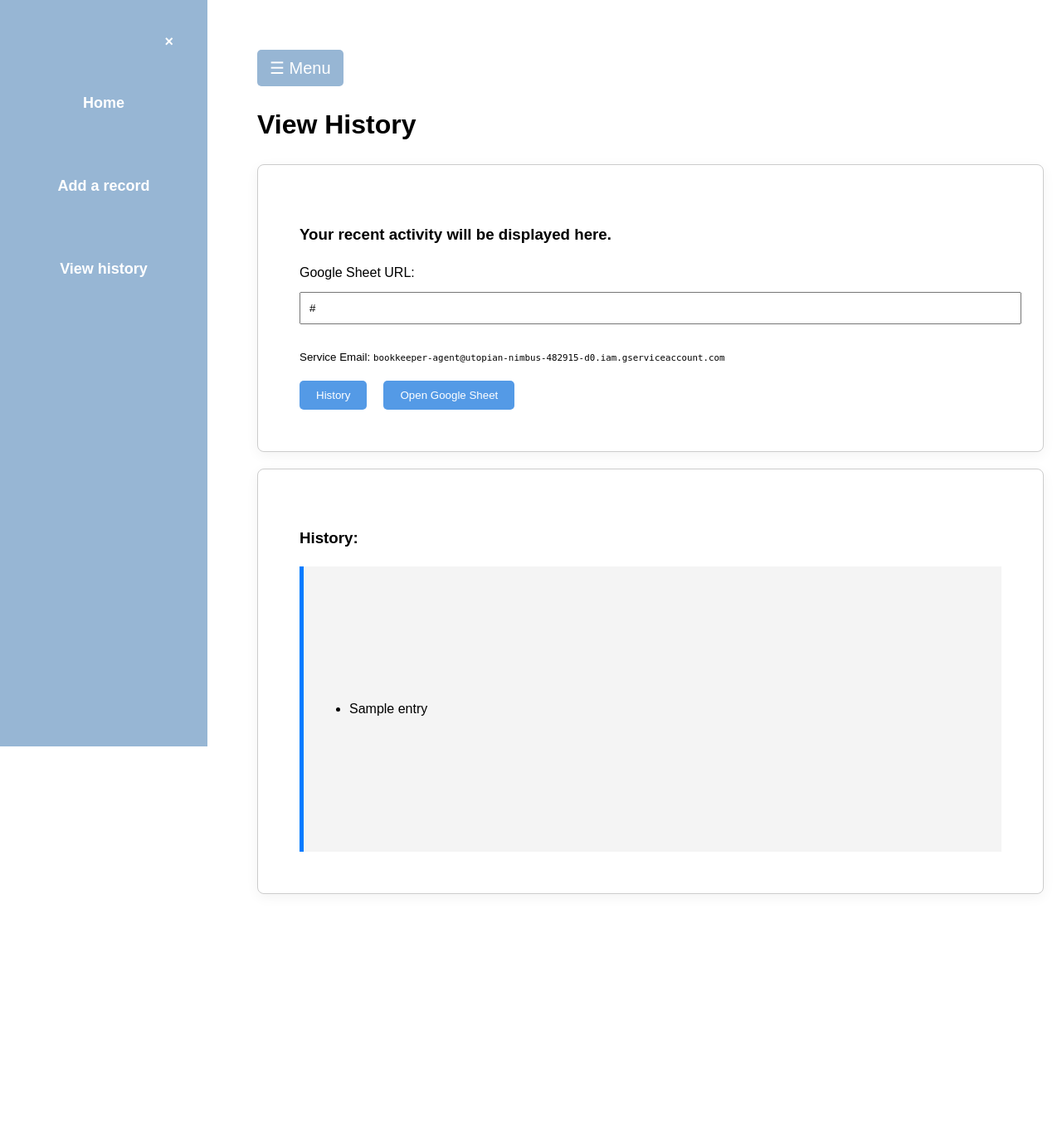
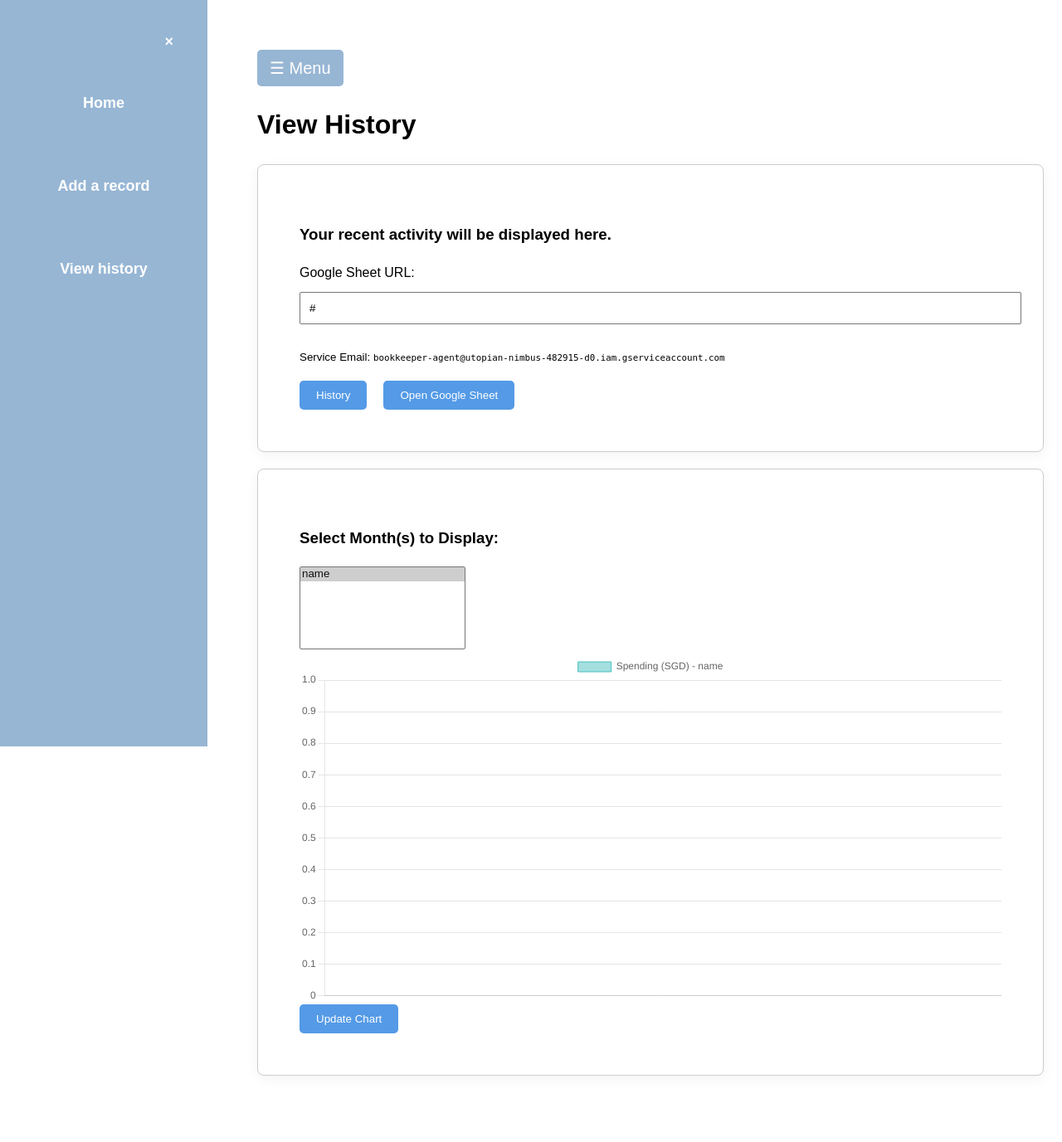
Before and after one commit to Sharon-Tseng/ai_bookkeeper, a Flask app: template templates/view_history.html in a window 1280 px wide. Shown: the whole page at 83% size. Before the commit the page ends 1078 px from the top, so only its background shows below. Run offline with Flask 3, Linux system fonts and the light colour scheme; the template is opened without the code that fills it: most values are stand-ins (such as "Sample title", 1, 10 or a date in 2020).

Commit message:
agents.py: add prompt engineering view_history.html: add charting with month selection agent_tools.py: add helper function, expense_data_tool

```diff
--- a/agent_tools.py
+++ b/agent_tools.py
@@ -4,9 +4,48 @@ from langchain.tools import tool
 from google.oauth2.service_account import Credentials
 from googleapiclient.discovery import build
 from langchain_core.runnables import RunnableConfig
+from datetime import datetime
+from collections import defaultdict
 
 # Set up Google Sheets API credentials
 SCOPES = ['https://www.googleapis.com/auth/spreadsheets']
+
+# Helper function to write data to Google Sheets
+def load_raw_expense_data(spreadsheet_id: str):
+    creds = os.getenv("GOOGLE_APP_CREDENTIALS", None)
+    info = json.loads(creds)
+    info['private_key'] = info['private_key'].replace('\\n', '\n')
+    creds = Credentials.from_service_account_info(info, scopes=SCOPES)
+    service = build('sheets', 'v4', credentials=creds)
+
+    result = service.spreadsheets().values().get(
+        spreadsheetId=spreadsheet_id,
+        range="Sheet1!A:E"
+    ).execute()
+    values = result.get('values', [])
+
+    monthly_data = defaultdict(lambda: defaultdict(float))
+    for row in values[1:]:
+        if len(row) < 5:
+            continue
+        data_str, _, _, amount_str, category = row[:5]
+        amount = float(str(amount_str).replace('$', '').replace(',', ''))
+
+        month_key = ""
+        for fmt in ("%Y/%m/%d", "%Y-%m-%d", "%Y/%m", "%Y-%m", "%d/%m/%Y", "%d-%m-%Y"):
+            try:
+                date_obj = datetime.strptime(data_str, fmt)
+                month_key = date_obj.strftime("%Y-%m")
+                break
+            except ValueError:
+                continue
+
+        if month_key:
+            monthly_data[month_key][category] += amount
+
+    sorted_months = sorted(monthly_data.keys())
+    return {"months": sorted_months, "data": {month: monthly_data[month] for month in sorted_months}}
+
 
 @tool("google_sheet_writer")
 def write_to_sheets(data_json: str, config: RunnableConfig) -> str:
@@ -58,49 +97,46 @@ def write_to_sheets(data_json: str, config: RunnableConfig) -> str:
 @tool("google_sheet_analyzer")
 def analyze_expenses(config: RunnableConfig) -> str:
     """
-    讀取並分析 Google Sheets 中的消費數據，並生成消費報告以及提供省錢建議
+    讀取 Google Sheets 並生成每月消費文字報告，用於前端 chart 顯示。
+    格式:
+    Monthly Spending Report (YYYY-MM):
+    - 類別1: $金額
+    - 類別2: $金額
     """
-    configurable = config.get("configurable", {})
-    spreadsheet_id = configurable.get("SPREADSHEET_ID", None)
-    creds_str = os.getenv("GOOGLE_APP_CREDENTIALS", None)
+    ...
+    spreadsheet_id = config.get("configurable", {}).get("SPREADSHEET_ID")
+    raw_data = load_raw_expense_data(spreadsheet_id)
 
-    if not spreadsheet_id:
-        return "SPREADSHEET_ID is not configured."
-    if not creds_str:
-        return "GOOGLE_APP_CREDENTIALS is not configured."
+    if "error" in raw_data:
+        return raw_data["error"]
 
-    try:
-        info = json.loads(creds_str)
-        info['private_key'] = info['private_key'].replace('\\n', '\n')
+    months = raw_data["months"]
+    if not months:
+        return "No data available."
 
-        creds = Credentials.from_service_account_info(info, scopes=SCOPES)
-        service = build('sheets', 'v4', credentials=creds)
+    latest_month = months[-1]
+    month_data = raw_data["data"].get(latest_month, {})
 
-        # Read data from Google Sheets
-        result = service.spreadsheets().values().get(
-            spreadsheetId=spreadsheet_id,
-            range="Sheet1!A:E"
-        ).execute()
-        values = result.get('values', [])
+    report = f"Monthly Spending Report ({latest_month}):\n"
+    for cat, amt in month_data.items():
+        report += f"- {cat}: ${amt:.2f}\n"
 
-        if not values or len(values) < 2:
-            return "No data found in the spreadsheet."
+    return report
 
-        # Summarize spending
-        summary = {}
-        for row in values:
-            if len(row) >= 2:
-                try:
-                    amount = float(str(row[0]).replace('$', '').replace(',', ''))
-                    category = row[1]
-                    summary[category] = summary.get(category, 0) + amount
-                except ValueError:
-                    continue
+@tool("expense_data_tool")
+def get_expense_data_json(config: RunnableConfig) -> str:
+    """
+    從 Google Sheets 讀取消費資料，並整理為 JSON 方便 AI 分析。
+    回傳格式:
+    {
+        "months": ["2024-12", "2025-01"],
+        "data": {
+            "2024-12": {"餐飲": 2500, "交通": 900},
+            "2025-01": {"餐飲": 3000, "交通": 1200}
+        }
+    }
+    """
+    spreadsheet_id = config.get("configurable", {}).get("SPREADSHEET_ID")
+    data = load_raw_expense_data(spreadsheet_id)
 
-        report = "Monthly Spending Report:\n"
-        for cat, amt in summary.items():
-            report += f"- {cat}: ${amt:.2f}\n"
-        return report
-
-    except Exception as e:
-        return f"Error analyzing Google Sheets: {str(e)}"
+    return json.dumps(data, ensure_ascii=False)
--- a/app.py
+++ b/app.py
@@ -1,7 +1,7 @@
-from flask import Flask, render_template, request, redirect, url_for
-import io
+from flask import Flask, json, render_template, request, redirect, url_for
 import PIL.Image as Image
 import re
+from agent_tools import load_raw_expense_data
 from agents import AccountAgents
 
 def get_spreadsheet_id(url):
@@ -41,20 +41,26 @@ def clear_all():
 
 @app.route('/view_history', methods=['GET', 'POST'])
 def view_history():
-    result = None
-    sheet_url = ""
     if request.method == 'POST':
         sheet_url = request.form.get('sheet_url')
-        spreadsheet_id = get_spreadsheet_id(sheet_url)
-        if spreadsheet_id:
-            try:
-                result = AccountAgents.analyze_expenses(spreadsheet_id)
-            except Exception as e:
-                result = f"Error: {str(e)}"
-        else:
-            result = "Error: Invalid URL."
+    else:
+        sheet_url = request.args.get('sheet_url', '')
 
-    return render_template('view_history.html',result=result, sheet_url=sheet_url)
+    if not sheet_url:
+        return render_template('view_history.html', history = {}, sheet_url="")
+
+    spreadsheet_id = get_spreadsheet_id(sheet_url)
+    if not spreadsheet_id:
+        return "Error: Invalid Google Sheet URL."
+
+    raw_data = load_raw_expense_data(spreadsheet_id)
+
+    # Get monthly data for chart
+    months = raw_data.get("months", [])
+    data = raw_data.get("data", {})
+
+    # Transform data to JSON format for charting
+    return render_template('view_history.html',history= data, sheet_url=sheet_url)
 
 @app.route('/clear_history')
 def clear_history():
--- a/static/style.css
+++ b/static/style.css
@@ -78,7 +78,7 @@ button {
     left: 0;
     background-color: #97b6d4;
     overflow-x: hidden;
-    transition: 0.5s;
+    transition: 0.3s;
     padding-top: 100px;
 }
 
@@ -93,7 +93,10 @@ button {
     font-size: 18px;
     color: white;
     display: block;
-    transition: 0.3s;
+    transition: 0.2s;
+    white-space: nowrap;
+    overflow: hidden;
+    text-overflow: ellipsis;
 }
 
 .sidebar a:hover {
--- a/templates/view_history.html
+++ b/templates/view_history.html
@@ -11,7 +11,7 @@
         <br><br>
         <a href="/app" style="color: white;" class="sidebar-item active"> Add a record  </a>
         <br><br>
-        <a href="/view_history" class="sidebar-item"> View history </a>
+        <a href="/view_history" style="color: white;" class="sidebar-item active"> View history </a>
     </div>
 
     <div id="main">
@@ -20,28 +20,30 @@
             <h1>View History</h1>
             <div class="box">
                 <h3>Your recent activity will be displayed here.</h3>
-                <form id="upload-form" method="POST" enctype="multipart/form-data">
+                <form id="upload-form" method="POST" action="/view_history" enctype="multipart/form-data">
                         <label>Google Sheet URL:</label>
                         <input type="text" name="sheet_url" placeholder="Paste URL here..." required value="{{ sheet_url }}">
                         <p><small>Service Email: <code>bookkeeper-agent@utopian-nimbus-482915-d0.iam.gserviceaccount.com</code></small></p>
-                </form>
-                <div class="button-container" style="margin-top: 15px;">
-                    <button type="submit" form="upload-form"> History </button>
-                    <button type="button" onclick="window.location.href='{{ sheet_url }}'">Open Google Sheet</button>
-            </div>
+
+                        <div class="button-container" style="margin-top: 15px;">
+                            <button type="submit" form="upload-form"> History </button>
+                            <button type="button" onclick="window.location.href='{{ sheet_url }}'">Open Google Sheet</button>
+                        </div>
+                    </form>
         </div>
         {% if history %}
         <div class="box">
-            <h3>History:</h3>
-            <div class="result">
-                <ul>
-                {% for entry in history %}
-                    <li>{{ entry }}</li>
+            <h3>Select Month(s) to Display:</h3>
+            <select id = "monthSelector" multiple style="width: 200px; height: 100px;">
+                {% for month in history.keys() %}
+                <option value="{{ month }}">{{ month }}</option>
                 {% endfor %}
-                </ul>
-            </div>
+            </select>
+            <canvas id="SpendingChart" width="400" height="200"></canvas>
+            <button id="updateChart"> Update Chart </button>
         </div>
         {% endif %}
+        <script src="https://cdn.jsdelivr.net/npm/chart.js"></script>
     </div>
 
     <script>
@@ -59,5 +61,69 @@
         }
     </script>
 
+    <script>
+    document.addEventListener('DOMContentLoaded', function() {
+        const monthData = `{{ history | tojson | safe }}`;
+        let dataObj = {};
+
+        try {
+            dataObj = JSON.parse(monthData);
+        } catch(e) {
+            console.error("Failed to parse JSON:", e);
+             return;
+        }
+
+        const canvas = document.getElementById('SpendingChart');
+        if (!canvas) return;
+        const ctx = canvas.getContext('2d');
+        let chart;
+
+        function updateChart() {
+            const select = document.getElementById('monthSelector');
+            const selectedMonths = Array.from(select.selectedOptions).map(opt => opt.value);
+
+            const combinedData = {};
+            selectedMonths.forEach(month => {
+                const monthData = dataObj[month];
+                if (!monthData) return;
+                for (const [cat, amt] of Object.entries(monthData)) {
+                    combinedData[cat] = (combinedData[cat] || 0) + amt;
+                }
+            });
+
+        const categories = Object.keys(combinedData);
+        const amounts = Object.values(combinedData);
+
+        if (chart) chart.destroy();
+
+        chart = new Chart(ctx, {
+            type: 'bar',
+            data: {
+                labels: categories,
+                datasets: [{
+                    label: `Spending (SGD) - ${selectedMonths.join(', ')}`,
+                    data: amounts,
+                    backgroundColor: 'rgba(75, 192, 192, 0.5)',
+                    borderColor: 'rgba(75, 192, 192, 1)',
+                    borderWidth: 1
+                }]
+            },
+            options: {
+                responsive: true,
+                maintainAspectRatio: true,
+                scales: { y: { beginAtZero: true } }
+            }
+        });
+    }
+
+    const monthSelector = document.getElementById('monthSelector');
+    if (monthSelector.options.length > 0) {
+        monthSelector.options[monthSelector.options.length - 1].selected = true;
+    }
+    updateChart();
+    document.getElementById('updateChart').addEventListener('click', updateChart);
+});
+</script>
+
 </body>
 </html>
```
Also changed, not shown: agents.py (+14 -12 lines).
